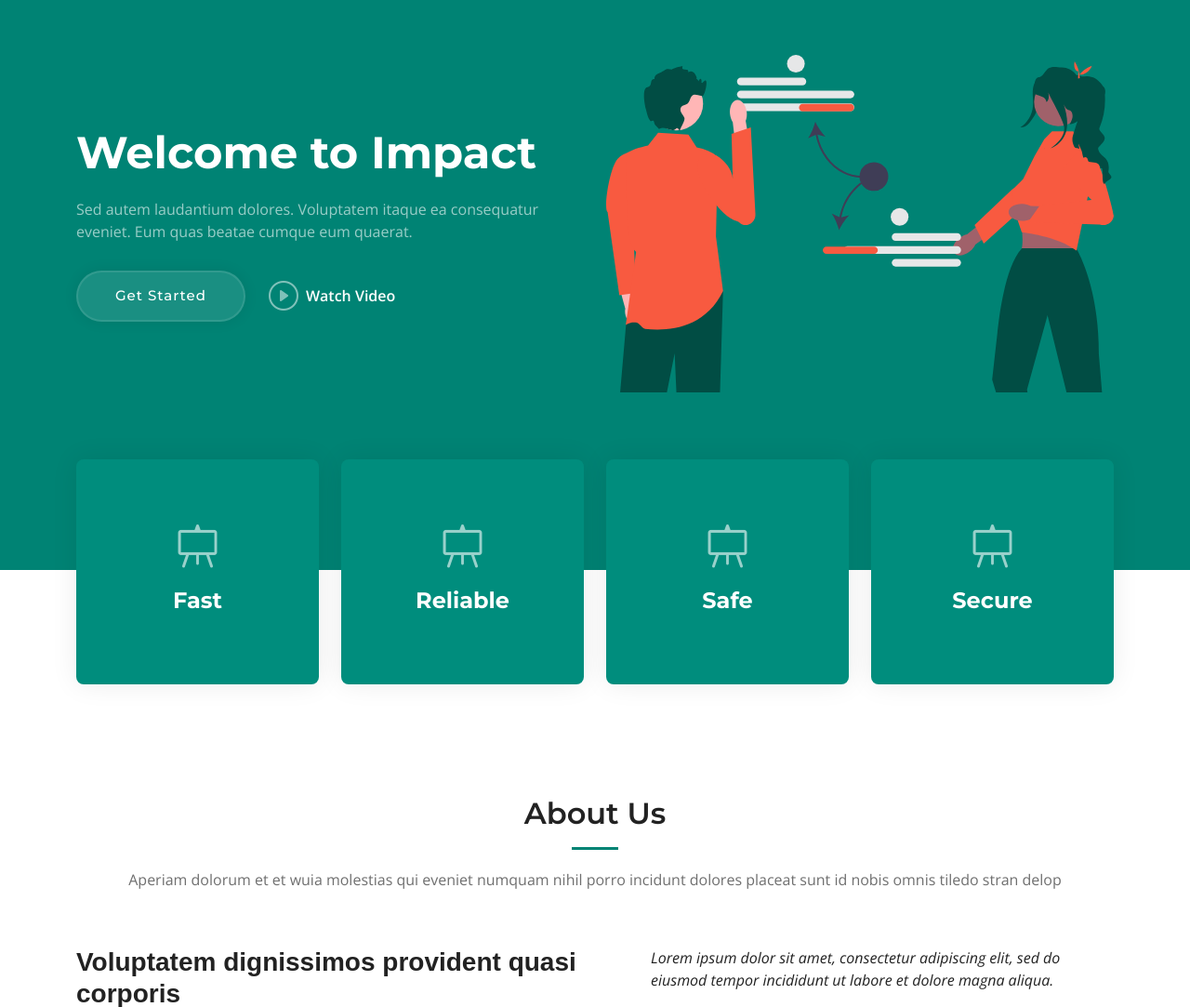
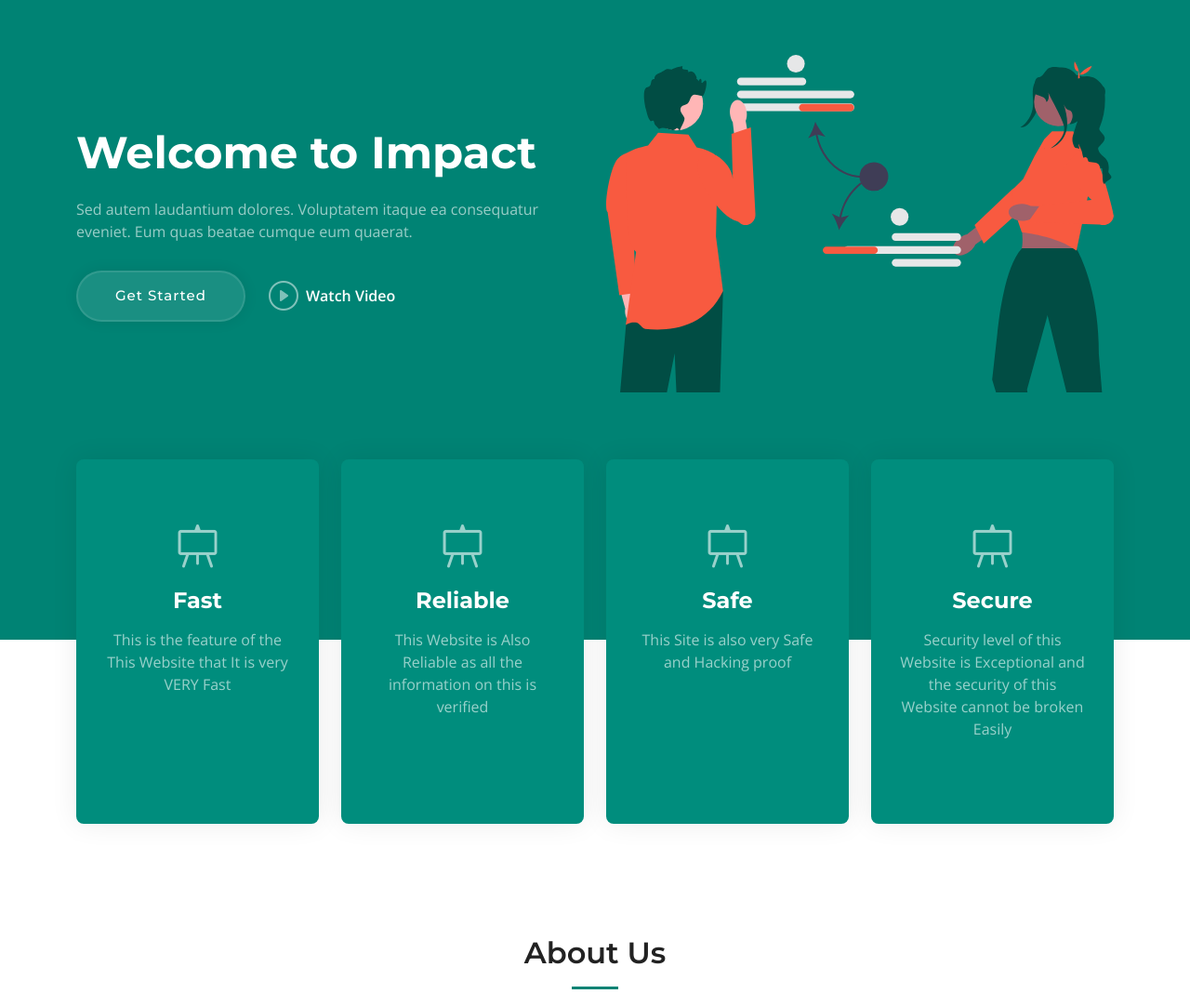
Before and after one commit to Saransh-3005/Django-Tutorials, a Django app: page / in a window 1280 px wide. Shown: the part 131-1214 px from the top of the page at 93% size. Run offline with Django 4.2, Linux system fonts and the light colour scheme; some libraries are stand-ins or nearby versions.

Commit message:
Some of the content of the site has been changed

```diff
--- a/Project/Templates/index.html
+++ b/Project/Templates/index.html
@@ -130,6 +130,7 @@
                         <div class="icon-box">
                             <div class="icon"><i class="bi bi-easel"></i></div>
                             <h4 class="title"><a href="" class="stretched-link">{{feature.head}}</a></h4>
+                            <p>{{feature.deatils}}</p>
                         </div>
                     </div>
                     <!--End Icon Box -->
--- a/Project/myapp/views.py
+++ b/Project/myapp/views.py
@@ -12,17 +12,17 @@ def index (request):
     feature2 = Feature()
     feature2.featurId=2
     feature2.head = 'Reliable'
-    feature2.deatils= 'This is the feature of the This Website that It is very VERY Fast'
+    feature2.deatils= 'This  Website is Also Reliable as all the information on this is verified '
 
     feature3 = Feature()
     feature3.featurId=3
     feature3.head = 'Safe'
-    feature3.deatils= 'This is the feature of the This Website that It is very VERY Fast'
+    feature3.deatils= 'This Site is also very Safe and Hacking proof '
 
     feature4 = Feature()
     feature4.featurId=4
     feature4.head = 'Secure'
-    feature4.deatils= 'This is the feature of the This Website that It is very VERY Fast'
+    feature4.deatils= 'Security level of this Website is Exceptional and the security of this Website cannot be broken Easily'
 
     features=[feature1,feature2,feature3,feature4]
     return render(request , 'index.html',{'features':features})
```
